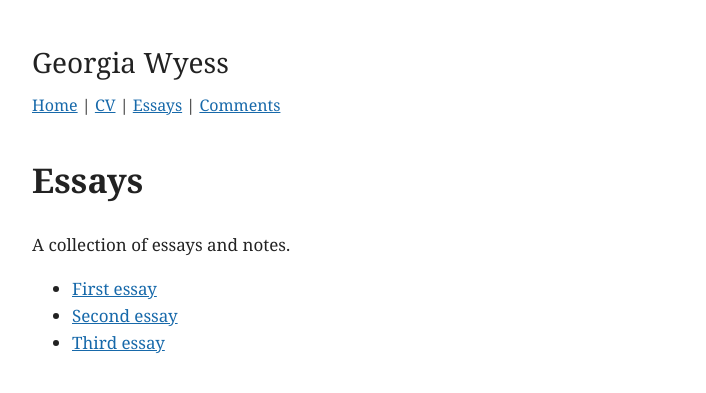
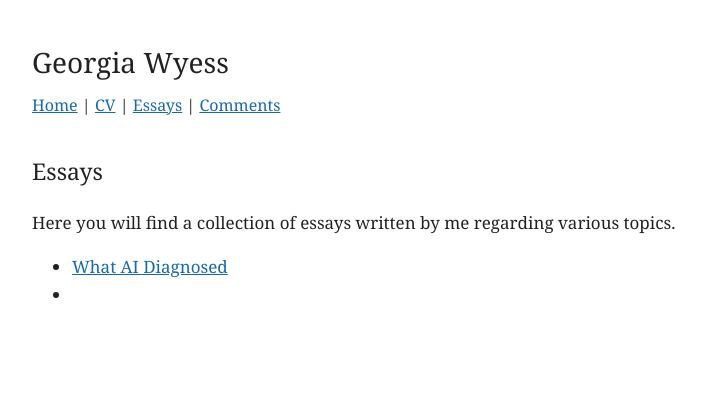
Before and after one commit to georgiawyess/georgiawyess.github.io, a Jekyll site: the page built from essays.md, in a window 1280 px wide. Shown: the top 393 px of the page, without its empty margins (248-954 px from the left). Built offline with Jekyll 4.4.1, drawn with Linux system fonts in a browser that asks for light colours; our own code applies the rules of GitHub Pages for plain Markdown files.

Commit message:
Update essays.md

```diff
--- a/essays.md
+++ b/essays.md
@@ -1,12 +1,6 @@
----
-layout: default
-title: Essays
----
+<h2>Essays</h2>
 
-# Essays
+Here you will find a collection of essays written by me regarding various topics.
 
-A collection of essays and notes.
-
-- [First essay](#)
-- [Second essay](#)
-- [Third essay](#)
+- [What AI Diagnosed](#)
+-
```
